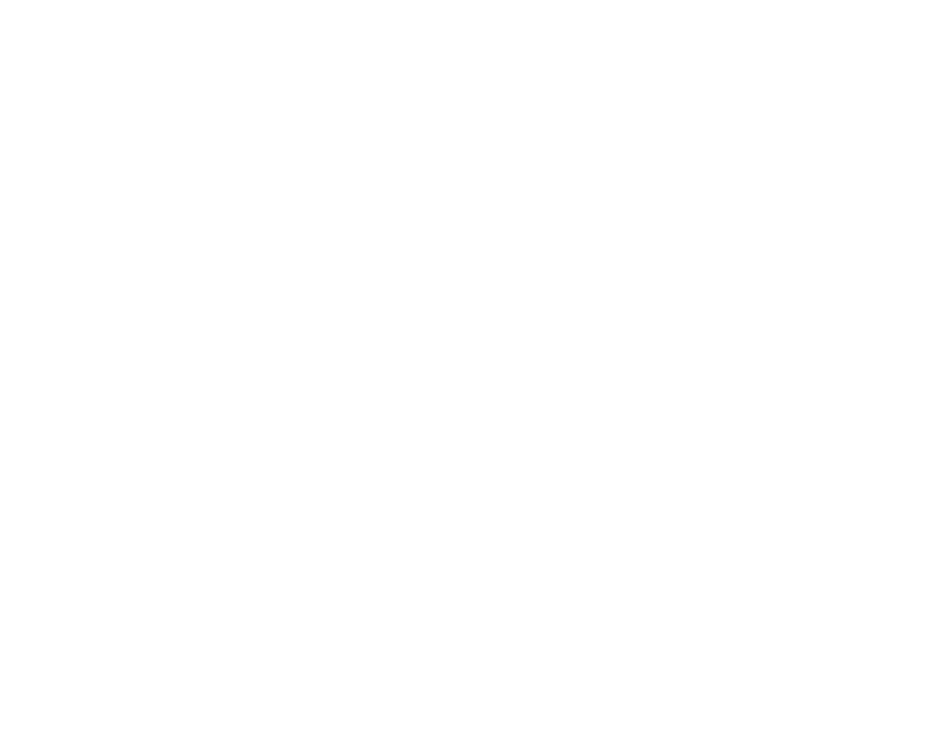
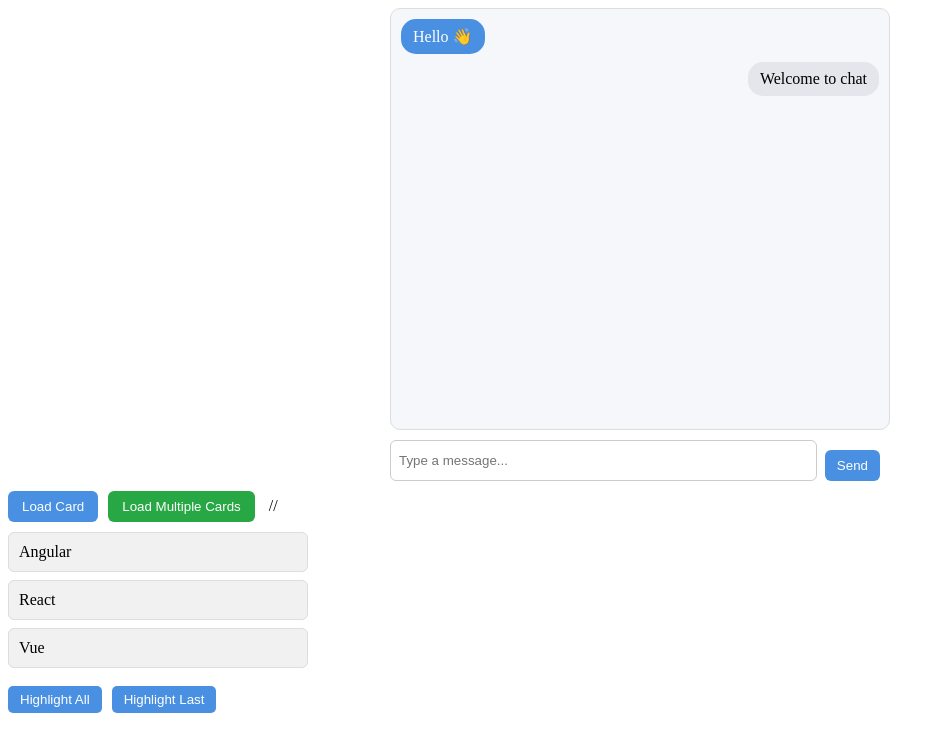
Before and after one commit to ashishgupta09/angular-functionality, an Angular app: page /chat in a window 1280 px wide. Before the commit this address led to /. Shown: the top 752 px of the page, without its empty margins (0-945 px from the left). Built offline with nearby package versions, Linux system fonts and the light colour scheme.

Commit message:
added the new functionlitities.

```diff
--- a/src/app/app.routes.ts
+++ b/src/app/app.routes.ts
@@ -1,15 +1,17 @@
 import { Routes } from '@angular/router';
-import { authGuard } from './services/authguard'
 
 export const routes: Routes = [
     { path: '', redirectTo: 'user-data', pathMatch: "full" },
-
+    {
+        path: 'chat',
+        loadComponent: () => import('../app/components/chat/chat')
+            .then(m => m.Chat)
+    },
     {
         path: 'reactive-form',
         loadComponent: () => import('../app/components/reactive-form/reactive-form')
             .then(m => m.ReactiveForm)
     },
-
     {
         path: 'templete-driven-from',
         loadComponent: () => import('../app/components/template-driven-form/template-driven-form')
--- a/src/app/app.ts
+++ b/src/app/app.ts
@@ -13,14 +13,7 @@
 
 
   ngOnInit(): void {
-    this.evenNumbers();
-    this.sumOfEvenNumbers();
-    this.findMissingNumber();
-    this.flattenArray();
-    this.findGraterThenFour();
-    this.removeTheString();
-    this.findMaxNumber();
-    this.asendingArray();
+
   }
 
   evenNumbers() {
--- /dev/null
+++ b/src/app/components/chat/chat.html
@@ -0,0 +1,54 @@
+<!-- element Ref example -->
+
+<div class="chat-upperconatiner">
+
+    <!-- Chat Messages -->
+    <div class="chat-container" #chatContainer>
+        @for (msg of messages; track $index) {
+        <div class="message">
+            {{ msg }}
+        </div>
+        }
+    </div>
+
+    <!-- Input Area -->
+    <div class="chat-input-box">
+        <input #msgInput type="text" placeholder="Type a message..." (keyup.enter)="sendMessage(msgInput)" />
+
+        <button (click)="sendMessage(msgInput)" class="send-btn">
+            Send
+        </button>
+    </div>
+
+</div>
+
+<!-- template Ref example -->
+
+<ng-template #cardTemplate let-name="name">
+    <div class="card">
+        Hello, {{ name }} 👋
+    </div>
+</ng-template>
+
+<div #container></div>
+
+<button (click)="loadTemplate()" class="btn">
+    Load Card
+</button>
+
+<button (click)="loadMultiple()" class="btn secondary">
+    Load Multiple Cards
+</button>
+
+//
+
+<div class="list">
+  @for (item of items; track $index) {
+    <div #itemEl class="item">
+      {{ item }}
+    </div>
+  }
+</div>
+
+<button (click)="highlightAll()">Highlight All</button>
+<button (click)="highlightLast()">Highlight Last</button>
--- /dev/null
+++ b/src/app/components/chat/chat.scss
@@ -0,0 +1,128 @@
+.chat-upperconatiner {
+    width: 100%;
+    display: flex;
+    flex-direction: column;
+    gap: 10px;
+    max-width: 500px;
+    margin: 0 auto;
+}
+
+/* Chat area */
+.chat-container {
+    height: 400px;
+    border: 1px solid #ddd;
+    border-radius: 10px;
+    padding: 10px;
+    overflow-y: auto;
+    background-color: #f5f7fb;
+    display: flex;
+    flex-direction: column;
+    gap: 8px;
+}
+
+/* Messages */
+.message {
+    max-width: 75%;
+    padding: 8px 12px;
+    border-radius: 15px;
+    background-color: #4a90e2;
+    color: white;
+    align-self: flex-start;
+}
+
+/* Alternate message style */
+.message:nth-child(even) {
+    background-color: #e4e6eb;
+    color: black;
+    align-self: flex-end;
+}
+
+/* Input box */
+.chat-input-box {
+    display: flex;
+    gap: 8px;
+}
+
+.chat-input-box input {
+    flex: 1;
+    padding: 8px;
+    border-radius: 6px;
+    border: 1px solid #ccc;
+}
+
+/* Send button */
+.send-btn {
+    padding: 8px 12px;
+    border: none;
+    border-radius: 6px;
+    background-color: #4a90e2;
+    color: white;
+    cursor: pointer;
+}
+
+.send-btn:hover {
+    background-color: #357abd;
+}
+
+/* templete */
+
+.card {
+  padding: 12px 16px;
+  margin: 8px 0;
+  border-radius: 10px;
+  background: linear-gradient(135deg, #4a90e2, #6fb1fc);
+  color: white;
+  font-size: 14px;
+  box-shadow: 0 4px 10px rgba(0,0,0,0.1);
+}
+
+.btn {
+  margin-top: 10px;
+  margin-right: 10px;
+  padding: 8px 14px;
+  border: none;
+  border-radius: 6px;
+  background-color: #4a90e2;
+  color: white;
+  cursor: pointer;
+}
+
+.btn.secondary {
+  background-color: #28a745;
+}
+
+
+.list {
+  width: 300px;
+  margin-top: 10px;
+}
+
+.item {
+  padding: 10px;
+  margin-bottom: 8px;
+  border-radius: 6px;
+  background-color: #f1f1f1;
+  transition: 0.3s;
+  border: 1px solid #ddd;
+}
+
+/* Optional hover effect */
+.item:hover {
+  background-color: #e0e0e0;
+}
+
+/* Buttons */
+button {
+  margin-right: 10px;
+  margin-top: 10px;
+  padding: 6px 12px;
+  border: none;
+  border-radius: 5px;
+  background-color: #4a90e2;
+  color: white;
+  cursor: pointer;
+}
+
+button:hover {
+  background-color: #357abd;
+}
--- /dev/null
+++ b/src/app/components/chat/chat.ts
@@ -0,0 +1,96 @@
+import { CommonModule } from '@angular/common';
+import {
+  AfterViewChecked,
+  Component,
+  ElementRef,
+  QueryList,
+  TemplateRef,
+  ViewChild,
+  ViewChildren,
+  ViewContainerRef
+} from '@angular/core';
+
+@Component({
+  selector: 'app-chat',
+  imports: [CommonModule],
+  templateUrl: './chat.html',
+  styleUrl: './chat.scss',
+})
+export class Chat implements AfterViewChecked {
+
+  messages: string[] = ['Hello 👋', 'Welcome to chat'];
+  items = ['Angular', 'React', 'Vue'];
+
+  @ViewChildren('itemEl') itemElements!: QueryList<ElementRef>;
+  @ViewChild('chatContainer') chatContainer !: ElementRef;
+  @ViewChild('cardTemplate') cardTemplate!: TemplateRef<any>;
+
+  constructor(
+    private vcr: ViewContainerRef
+  ) { }
+
+  addMessage() {
+    this.messages.push('New Message ' + (this.messages.length + 1));
+  }
+
+  sendMessage(input: HTMLInputElement) {
+    const value = input.value.trim();
+    if (value) {
+      this.messages.push(value);
+      input.value = '';
+    }
+  }
+
+  ngAfterViewChecked(): void {
+    this.scrollToBottom();
+  }
+
+  scrollToBottom() {
+    try {
+      const element = this.chatContainer.nativeElement;
+      element.scrollTop = element.scrollHeight;
+    } catch (err) {
+      console.log(err);
+    }
+  }
+
+  // tenplete ref exmaple...
+
+  loadTemplate() {
+    this.vcr.clear();
+
+    this.vcr.createEmbeddedView(this.cardTemplate, {
+      name: 'Ashish'
+    });
+  }
+
+  loadMultiple() {
+    this.vcr.clear();
+
+    const users = ['Ashish', 'Rahul', 'Priya'];
+
+    users.forEach(user => {
+      this.vcr.createEmbeddedView(this.cardTemplate, {
+        name: user
+      });
+    });
+  }
+
+  //view child
+
+  highlightAll() {
+    this.itemElements.forEach(el => {
+      el.nativeElement.style.backgroundColor = '#4a90e2';
+      el.nativeElement.style.color = '#fff';
+    });
+  }
+
+  highlightLast() {
+    const last = this.itemElements.last;
+    if (last) {
+      last.nativeElement.style.backgroundColor = '#ffc107';
+      last.nativeElement.style.color = '#000';
+    }
+  }
+
+}
--- a/src/app/components/user-data/user-data.ts
+++ b/src/app/components/user-data/user-data.ts
@@ -1,11 +1,8 @@
 import { CommonModule } from '@angular/common';
 import { Component, EventEmitter, Input, Output } from '@angular/core';
+import { FormsModule } from '@angular/forms';
 import { User } from '../../interfaces/users';
 import { LocalStorage } from '../../services/local-storage';
-import { FormsModule } from '@angular/forms';
-import { Tab1 } from '../shared-component-data/tab1/tab1';
-import { Tab2 } from '../shared-component-data/tab2/tab2';
-import { Tab3 } from '../shared-component-data/tab3/tab3';
 
 @Component({
   selector: 'app-user-data',
```
Also changed, not shown: 1 other file (tests, documents, lock files or other folders).
